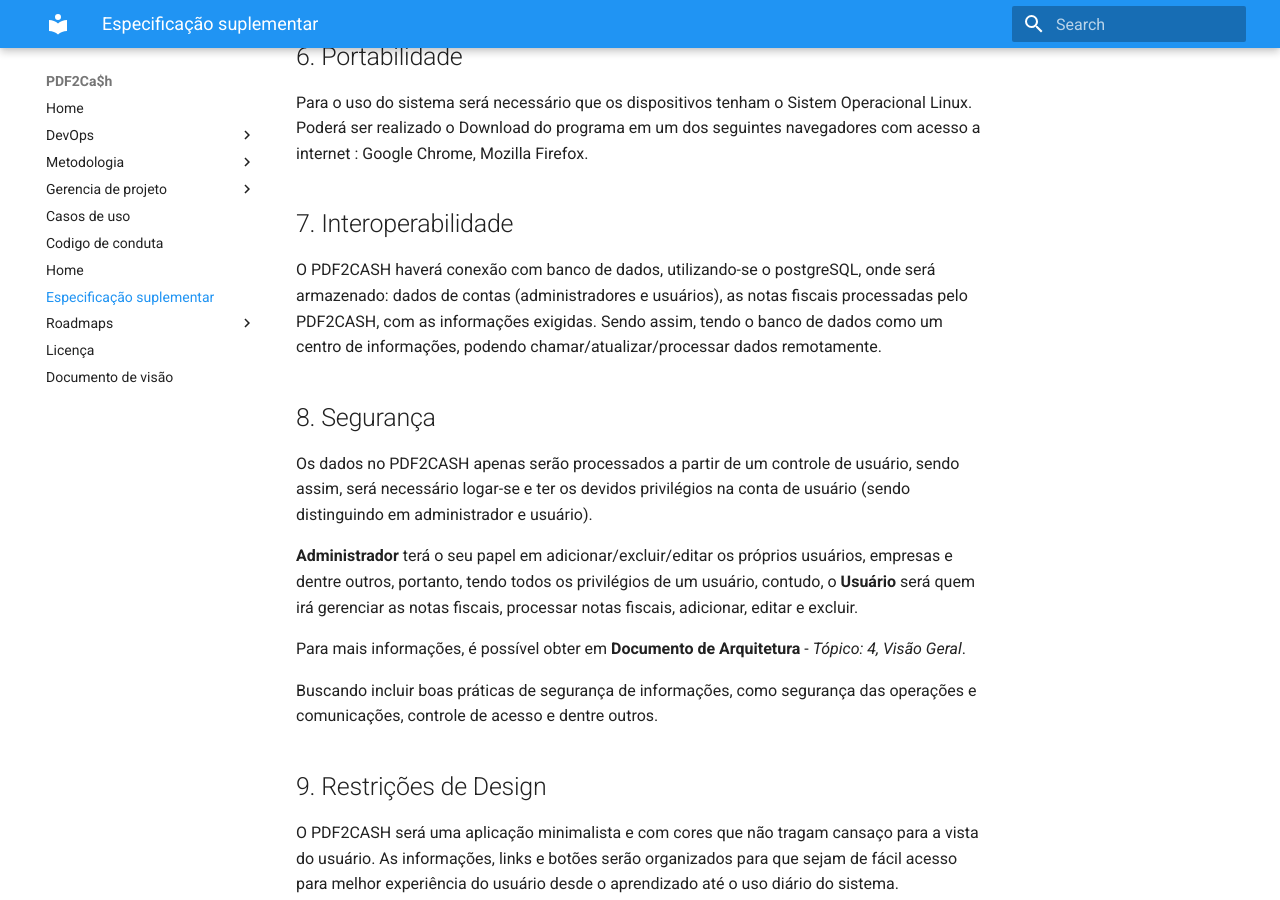
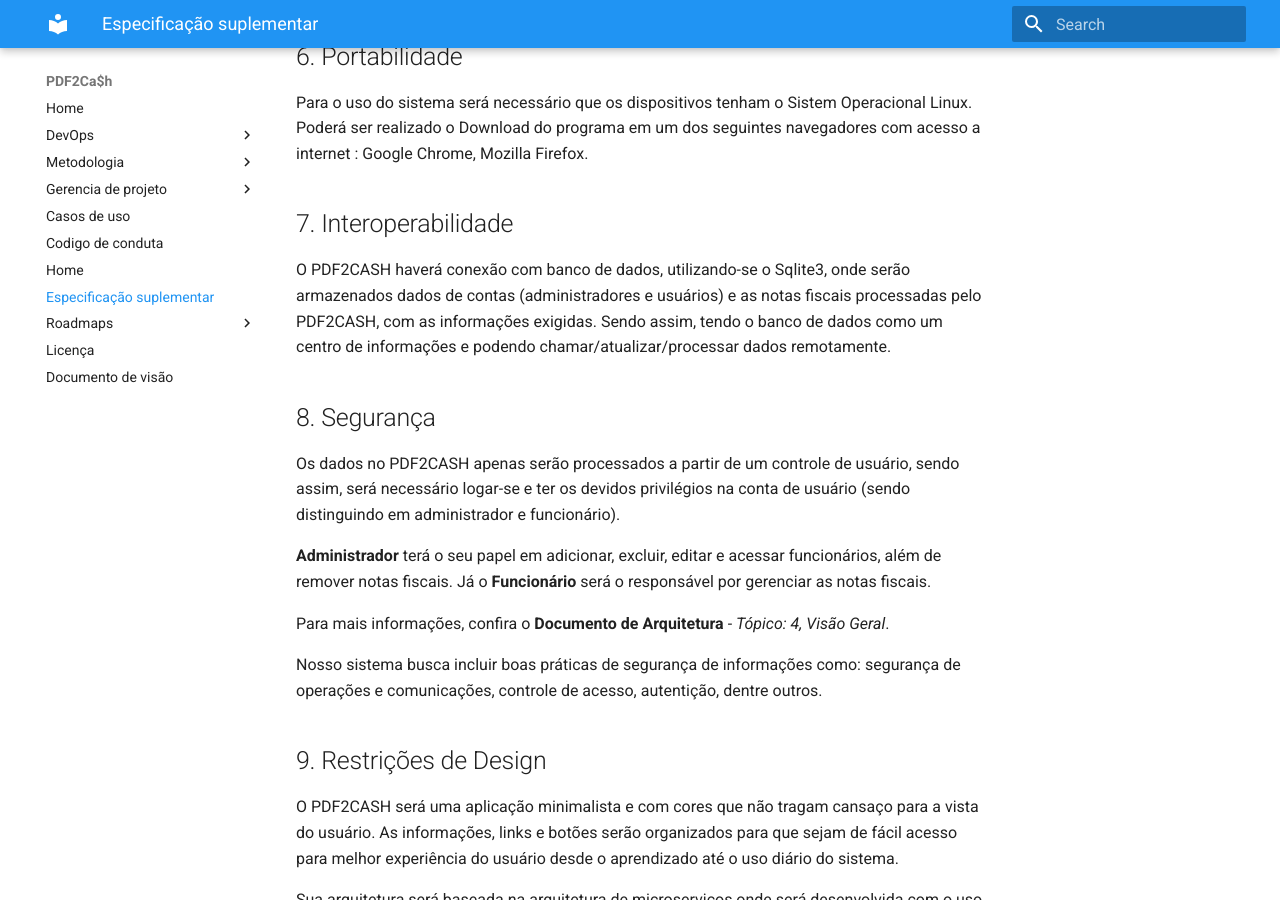
Before and after one commit to fga-eps-mds/2018.2-PDF2CASH, an MkDocs documentation site: the page built from docs/documento-de-especificacao-suplementar.md, in a window 1280 px wide and 900 px high, scrolled down 3857 px. Built offline with MkDocs 1.6.1 and Material for MkDocs 9.7.7, drawn with Linux system fonts in a browser that asks for light colours.

Commit message:
Update portability, interoperability and security
refs: fga-eps-mds/2018.2-PDF2CASH#173

```diff
--- a/docs/documento-de-especificacao-suplementar.md
+++ b/docs/documento-de-especificacao-suplementar.md
@@ -96,16 +96,16 @@ Deverá ser uma aplicação leve para que seja possível o uso do mesmo nas mais
 Para o uso do sistema será necessário que os dispositivos tenham o Sistem Operacional Linux. Poderá ser realizado o Download do programa em um dos seguintes navegadores com acesso a internet : Google Chrome, Mozilla Firefox.
 
 ## 7. Interoperabilidade
-O PDF2CASH haverá conexão com banco de dados, utilizando-se o postgreSQL, onde será armazenado: dados de contas (administradores e usuários), as notas fiscais processadas pelo PDF2CASH, com as informações exigidas. Sendo assim, tendo o banco de dados como um centro de informações, podendo chamar/atualizar/processar dados remotamente.
+O PDF2CASH haverá conexão com banco de dados, utilizando-se o Sqlite3, onde serão armazenados dados de contas (administradores e usuários) e as notas fiscais processadas pelo PDF2CASH, com as informações exigidas. Sendo assim, tendo o banco de dados como um centro de informações e podendo chamar/atualizar/processar dados remotamente.
 
 ## 8. Segurança
-Os dados no PDF2CASH apenas serão processados a partir de um controle de usuário, sendo assim, será necessário logar-se e ter os devidos privilégios na conta de usuário (sendo distinguindo em administrador e usuário).
+Os dados no PDF2CASH apenas serão processados a partir de um controle de usuário, sendo assim, será necessário logar-se e ter os devidos privilégios na conta de usuário (sendo distinguindo em administrador e funcionário).
 
-**Administrador** terá o seu papel em adicionar/excluir/editar os próprios usuários, empresas e dentre outros, portanto, tendo todos os privilégios de um usuário, contudo, o **Usuário** será quem irá gerenciar as notas fiscais, processar notas fiscais, adicionar, editar e excluir.
+**Administrador** terá o seu papel em adicionar, excluir, editar e acessar funcionários, além de remover notas fiscais. Já o **Funcionário** será o responsável por gerenciar as notas fiscais.
 
-Para mais informações, é possível obter em **Documento de Arquitetura** - *Tópico: 4, Visão Geral*.
+Para mais informações, confira o **Documento de Arquitetura** - *Tópico: 4, Visão Geral*.
 
-Buscando incluir boas práticas de segurança de informações, como segurança das operações e comunicações, controle de acesso e dentre outros.
+Nosso sistema busca incluir boas práticas de segurança de informações como: segurança de operações e comunicações, controle de acesso, autentição, dentre outros.
 
 ## 9. Restrições de Design
 O PDF2CASH será uma aplicação minimalista e com cores que não tragam cansaço para a vista do usuário. As informações, links e botões serão organizados para que sejam de fácil acesso para melhor experiência do usuário desde o aprendizado até o uso diário do sistema.
```
